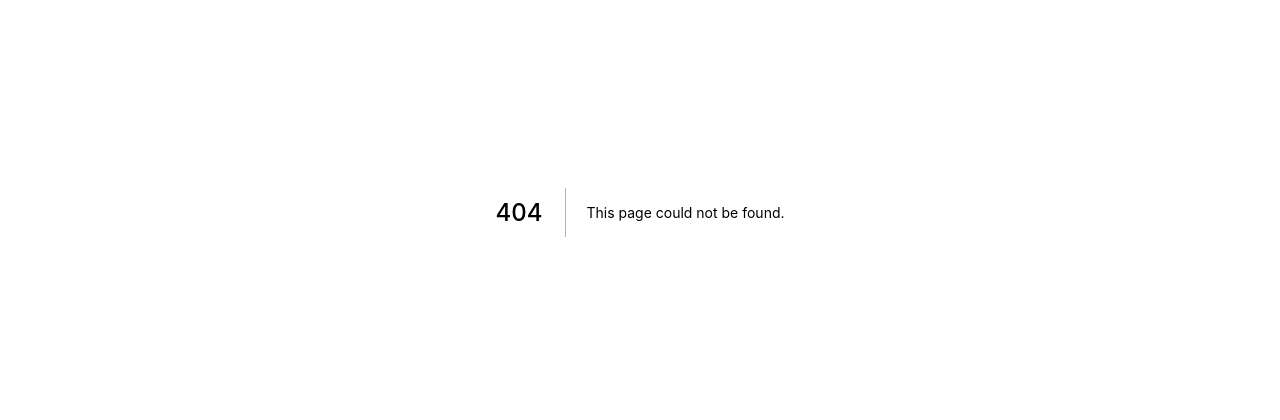
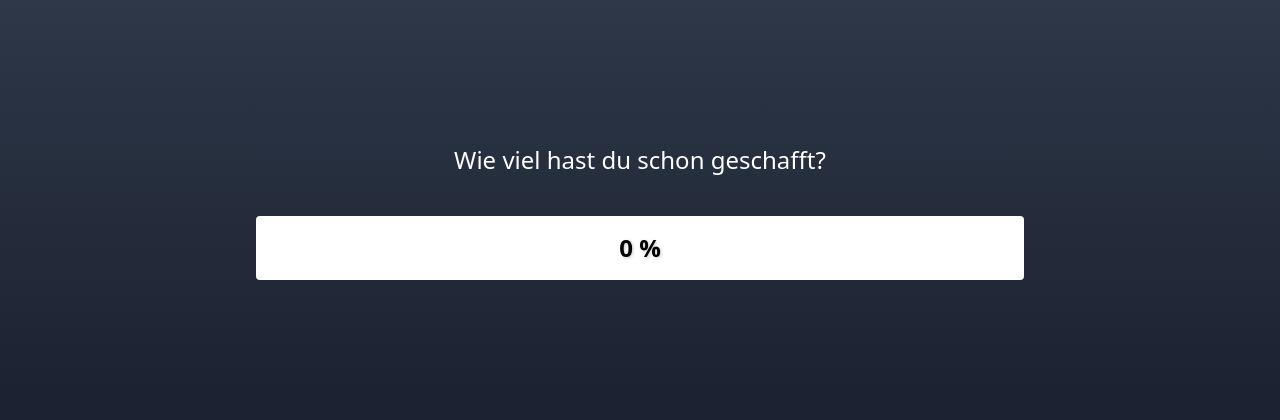
Before and after one commit to Rakem/portfolio, a Next.js app: page /blub in a window 1280 px wide. Before the commit this address had no page. Shown: the part 188-608 px from the top of the page. Built offline with nearby package versions, Linux system fonts and the light colour scheme.

Commit message:
add progress page

```diff
--- a/package.json
+++ b/package.json
@@ -9,8 +9,10 @@
   },
   "dependencies": {
     "clsx": "^1.1.1",
+    "date-fns": "^2.22.1",
     "next": "10.2.0",
     "react": "17.0.2",
+    "react-confetti": "^6.0.1",
     "react-dom": "17.0.2"
   },
   "devDependencies": {
--- /dev/null
+++ b/pages/blub.tsx
@@ -0,0 +1,43 @@
+import React from 'react'
+import { isPast } from 'date-fns'
+import Confetti from 'react-confetti'
+
+function Blub() {
+  const dates = [
+    new Date(2021, 6, 5, 15),
+    new Date(2021, 6, 7, 16),
+    new Date(2021, 6, 9, 15),
+    new Date(2021, 6, 12, 14),
+    new Date(2021, 6, 14, 9),
+    new Date(2021, 6, 16, 12),
+    new Date(2021, 6, 21, 10),
+    new Date(2021, 6, 23, 10),
+    new Date(2021, 6, 26, 15),
+  ]
+  const passed = dates.filter((date) => isPast(date))
+  const percentage = Math.round((passed.length / dates.length) * 100)
+  return (
+    <div className="flex flex-col items-center justify-center w-screen h-screen bg-gradient-to-b from-gray-700 to-gray-900">
+      {percentage > 99 && (
+        <Confetti
+          width={typeof window !== 'undefined' ? window.innerWidth : 1000}
+          height={1000}
+        />
+      )}
+      <div className="mb-10 text-white text-2xl">
+        Wie viel hast du schon geschafft?
+      </div>
+      <div className="relative w-full max-w-screen-md h-16 bg-white rounded">
+        <div
+          style={{ width: `${percentage}%` }}
+          className="h-full bg-gradient-to-r from-seagreen-500 to-seagreen-800"
+        />
+        <div className="text-shadow-sm absolute inset-0 flex items-center justify-center text-2xl font-semibold">
+          <div>{percentage} %</div>
+        </div>
+      </div>
+    </div>
+  )
+}
+
+export default Blub
```
Also changed, not shown: 1 other file (tests, documents, lock files or other folders).
